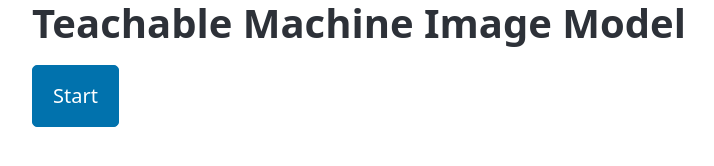
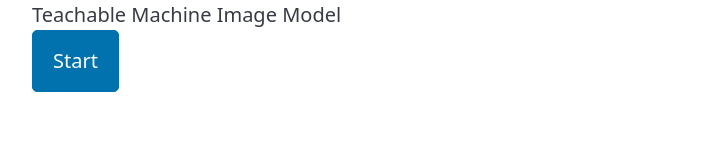
Before and after one commit to valeriaBrreto/prediction-reaction, a plain HTML site: page docs/index.html in a window 1280 px wide. Shown: the whole page, without its empty margins (8-722 px from the left). Drawn offline with nearby package versions, Linux system fonts and the light colour scheme.

Commit message:
ACTUALIZADO EL HTML

```diff
--- a/docs/index.html
+++ b/docs/index.html
@@ -11,11 +11,13 @@
 </head>
 <body>
    <section class="container">
-<h1>Teachable Machine Image Model</h1>
+
+
+    <! -- DESDE ACÁ REEMPLAZAR POR EL CÓDIGO DE Teachable Machine -->
+    <div>Teachable Machine Image Model</div>
     <button type="button" onclick="init()">Start</button>
     <div id="webcam-container"></div>
     <div id="label-container"></div>
-</section>
     <script src="https://cdn.jsdelivr.net/npm/@tensorflow/tfjs@latest/dist/tf.min.js"></script>
     <script src="https://cdn.jsdelivr.net/npm/@teachablemachine/image@latest/dist/teachablemachine-image.min.js"></script>
     <script type="text/javascript">
@@ -72,5 +74,9 @@
         }
     </script>
 
+
+<! -- HASTA ACÁ REEMPLAZAR POR EL CÓDIGO DE Teachable Machine -->
+<section class="container">
+
 </body>
 </html>
```
Lines whose indentation alone changed are shown as unchanged.
